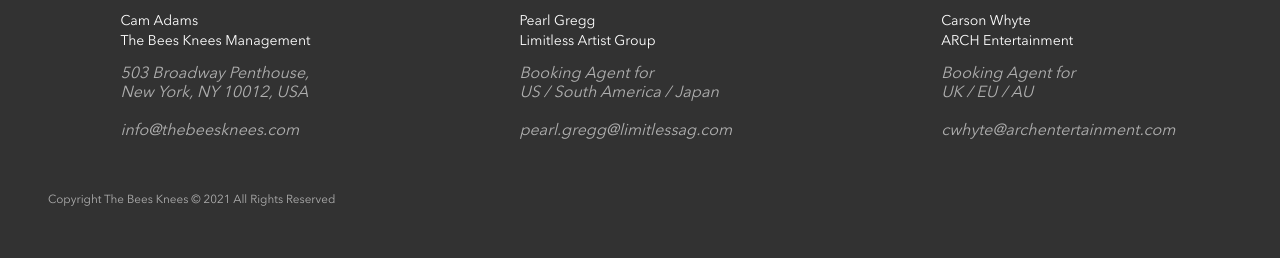
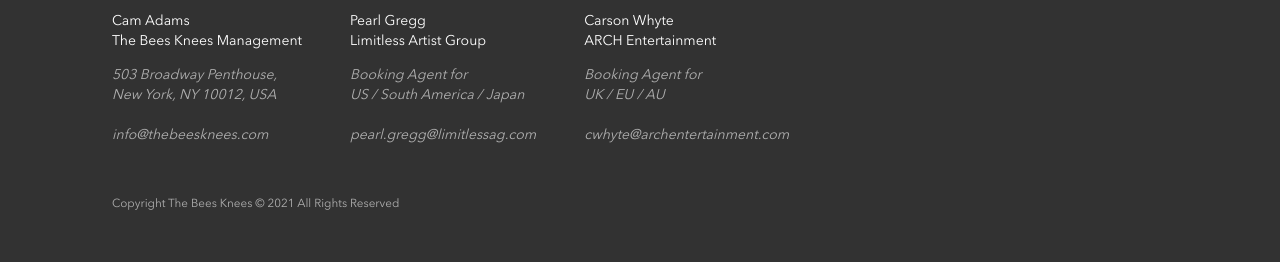
Before and after one commit to tfh12c/travis-hunsberger-bandsite, a plain HTML site: page index.html in a window 1280 px wide. Shown: the part 2743-3005 px from the top of the page. Drawn offline with Linux system fonts and the light colour scheme.

Commit message:
footer desktop styling done

```diff
--- a/styles/_partials/_footer.scss
+++ b/styles/_partials/_footer.scss
@@ -5,6 +5,10 @@
 .footer {
     background-color: variables.$color-bandsite-black;
     padding-left: 1rem;
+
+    @include mixins.desktop {
+        padding: 0 5rem 0 5rem;
+    }
 
     &__title {
         margin: 0;
@@ -76,6 +80,12 @@
             display: flex;
             justify-content: space-around;
         }
+
+        @include mixins.desktop {
+            justify-content: flex-start;
+            column-gap: 3rem;
+            padding-left: 2rem;
+        }
     }
 
     &__person {
@@ -90,6 +100,11 @@
     /* visually could not tell on the mockup if text after footer names/roles were white or secondary color, so applied secondary */
     &__contact-info {
         color: variables.$color-silver;
+        @include mixins.mobile-body-footer-text;
+
+        @include mixins.tablet {
+            @include mixins.footer-text;
+        }
     }
 
     &__copyright {
```
Also changed, not shown: styles/bio.css.
